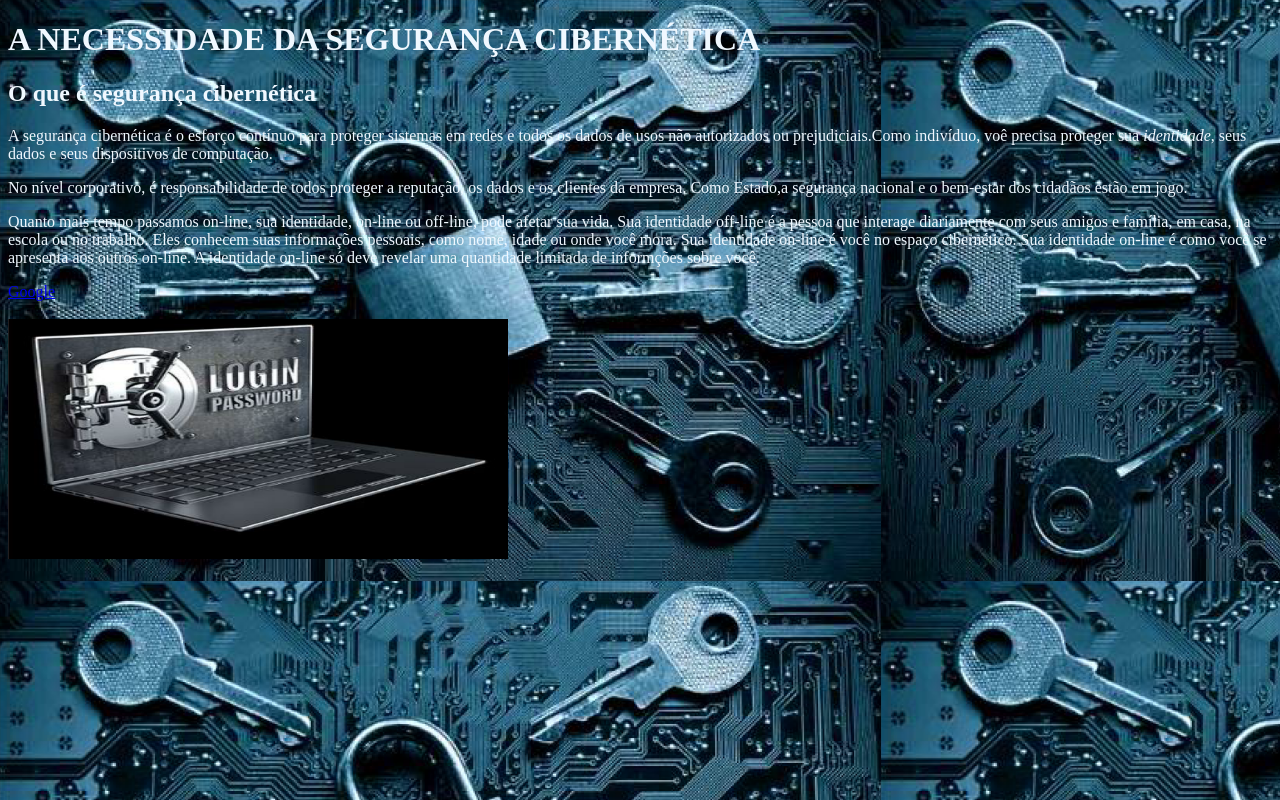
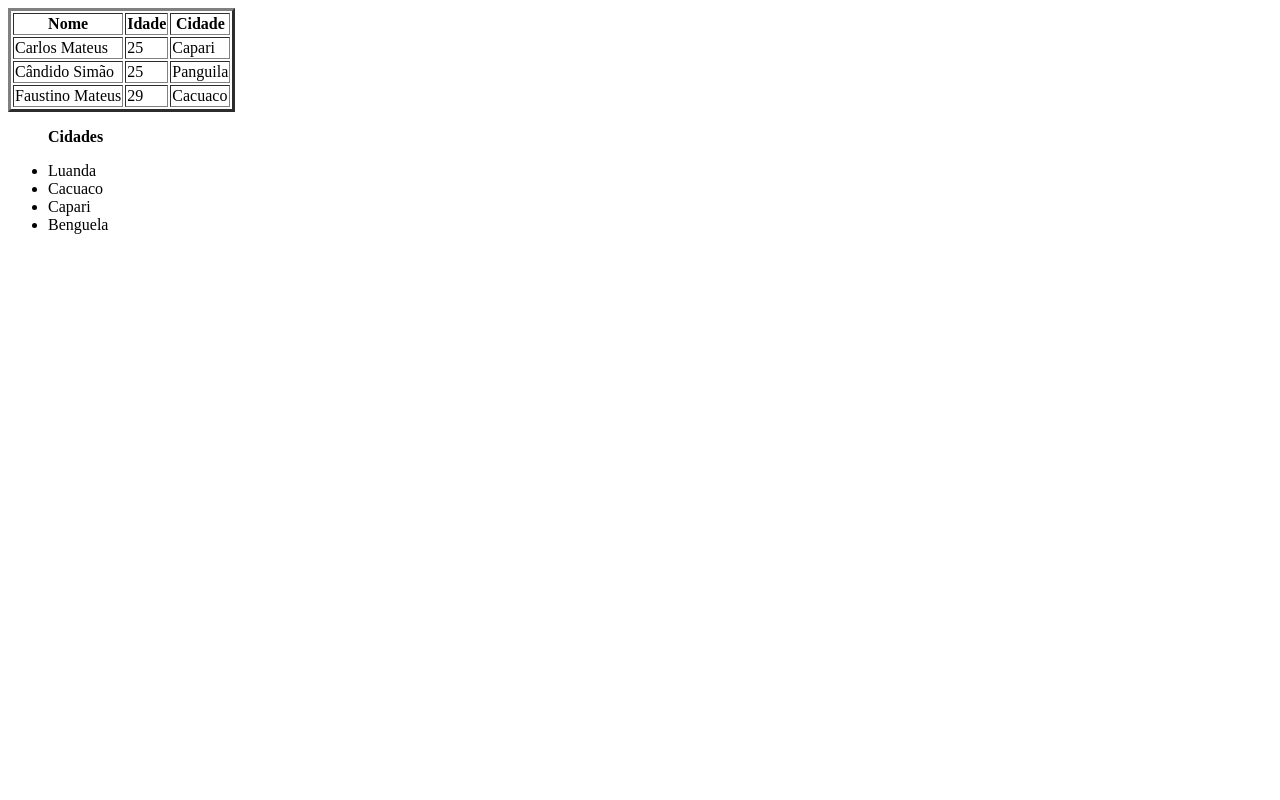
Before and after one commit to CarlosShaakur/desenvolvimento_web_ESPBENGO, a plain HTML site: page index.html in a window 1280 px wide. Drawn offline with Linux system fonts and the light colour scheme.

Commit message:
Add files via upload

```diff
--- a/index.html
+++ b/index.html
@@ -3,26 +3,37 @@
 <head>
     <meta charset="UTF-8">
     <meta name="viewport" content="width=device-width, initial-scale=1.0">
-    <title>Exercício 3</title>
+    <title>TABELAS</title>
 </head>
-<body background="CiberSec.PNG">
-   <h1 style="color: aliceblue;">A NECESSIDADE DA SEGURANÇA CIBERNÉTICA</h1>
-   <h2 style="color: aliceblue;">O que é segurança cibernética</h2>
-    <p style="color: aliceblue;">A segurança cibernética é o esforço contínuo para proteger sistemas em redes e todos
-        os dados de usos não autorizados ou prejudiciais.Como indivíduo, voê precisa proteger sua
-        <i>identidade</i>, seus dados e seus dispositivos de computação.</p>
-    <p style="color: aliceblue;">No nível corporativo, é responsabilidade de todos proteger a reputação, os dados
-        e os clientes da empresa. Como Estado,a segurança nacional e o bem-estar dos cidadãos estão em jogo.</p>
-    <p style="color: aliceblue;">Quanto mais tempo passamos on-line, sua identidade, on-line ou off-line, pode afetar sua vida.
-        Sua identidade off-line é a pessoa que interage diariamente com seus amigos e família, em casa,
-        na escola ou no trabalho. Eles conhecem suas informações pessoais, como nome, idade ou onde você mora.
-         Sua identidade on-line é você no espaço cibernético. Sua identidade on-line é como você se apresenta aos
-          outros on-line. A identidade on-line só deve revelar uma quantidade limitada de informções sobre você.</p>
-          <a href="https://www.google.com">Google</a>
-          <a href="https://www.portaldaindustria.com.br/industria-de-a-z/ciberseguranca/" >
-            <br>
-            <br>
-            <img src="CyberSec2.PNG" width="500" height="240" alt="Computador" >
-          </a>
+<body>
+    <table border="3">
+        <tr>
+            <th>Nome</th>
+            <th>Idade</th>
+            <th>Cidade</th>
+        </tr>
+        <tr>
+            <td>Carlos Mateus</td>
+            <td>25</td>
+            <td>Capari</td>
+        </tr>
+        <tr>
+            <td>Cândido Simão</td>
+            <td>25</td>
+            <td>Panguila</td>
+        </tr>
+        <tr>
+            <td>Faustino Mateus</td>
+            <td>29</td>
+            <td>Cacuaco</td>
+        </tr>
+    </table>
+    <ul>
+        <p><b>Cidades</b></p>
+        <li>Luanda</li>
+        <li>Cacuaco</li>
+        <li>Capari</li>
+        <li>Benguela</li>
+    </ul>
 </body>
 </html>
```
